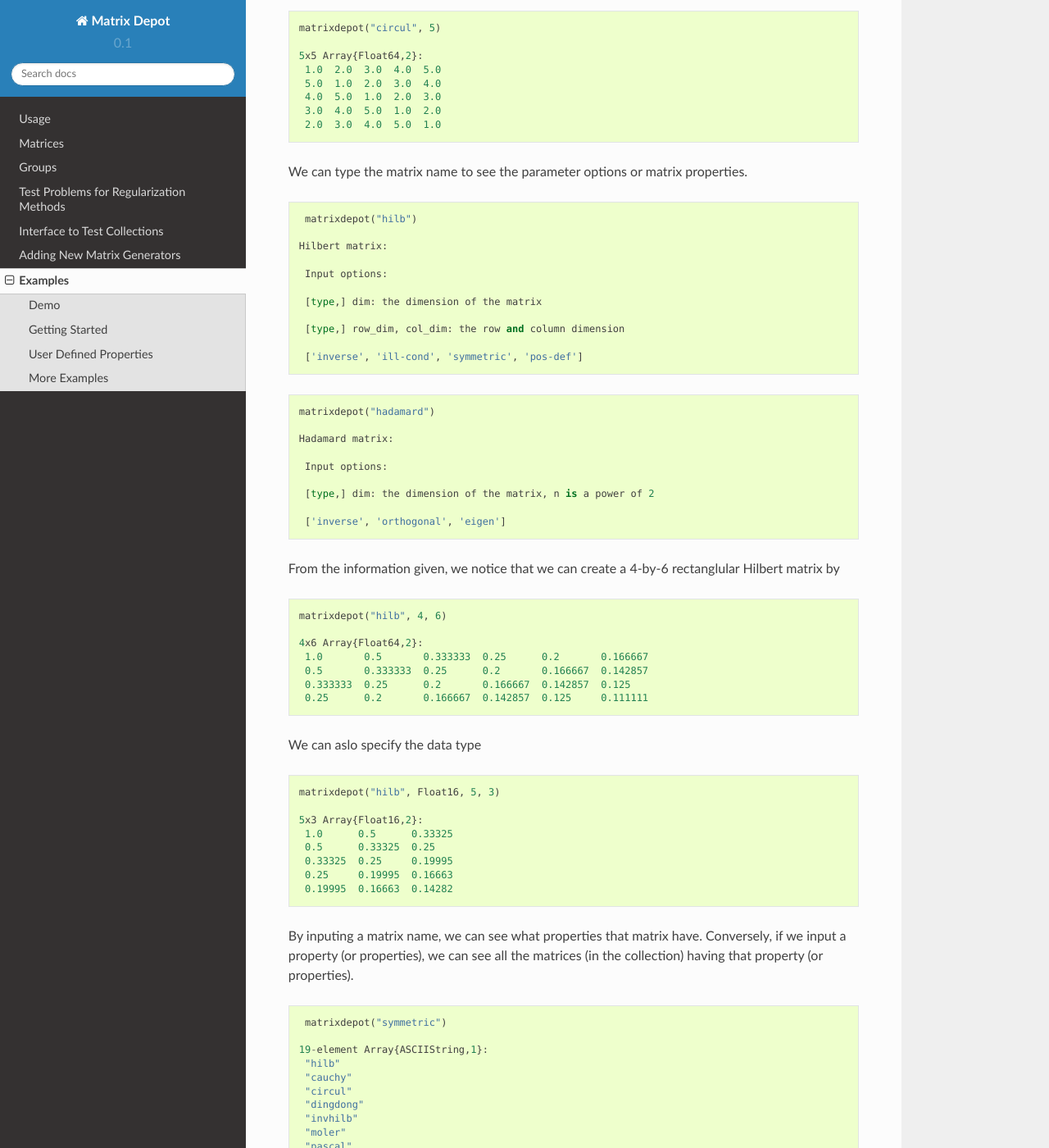
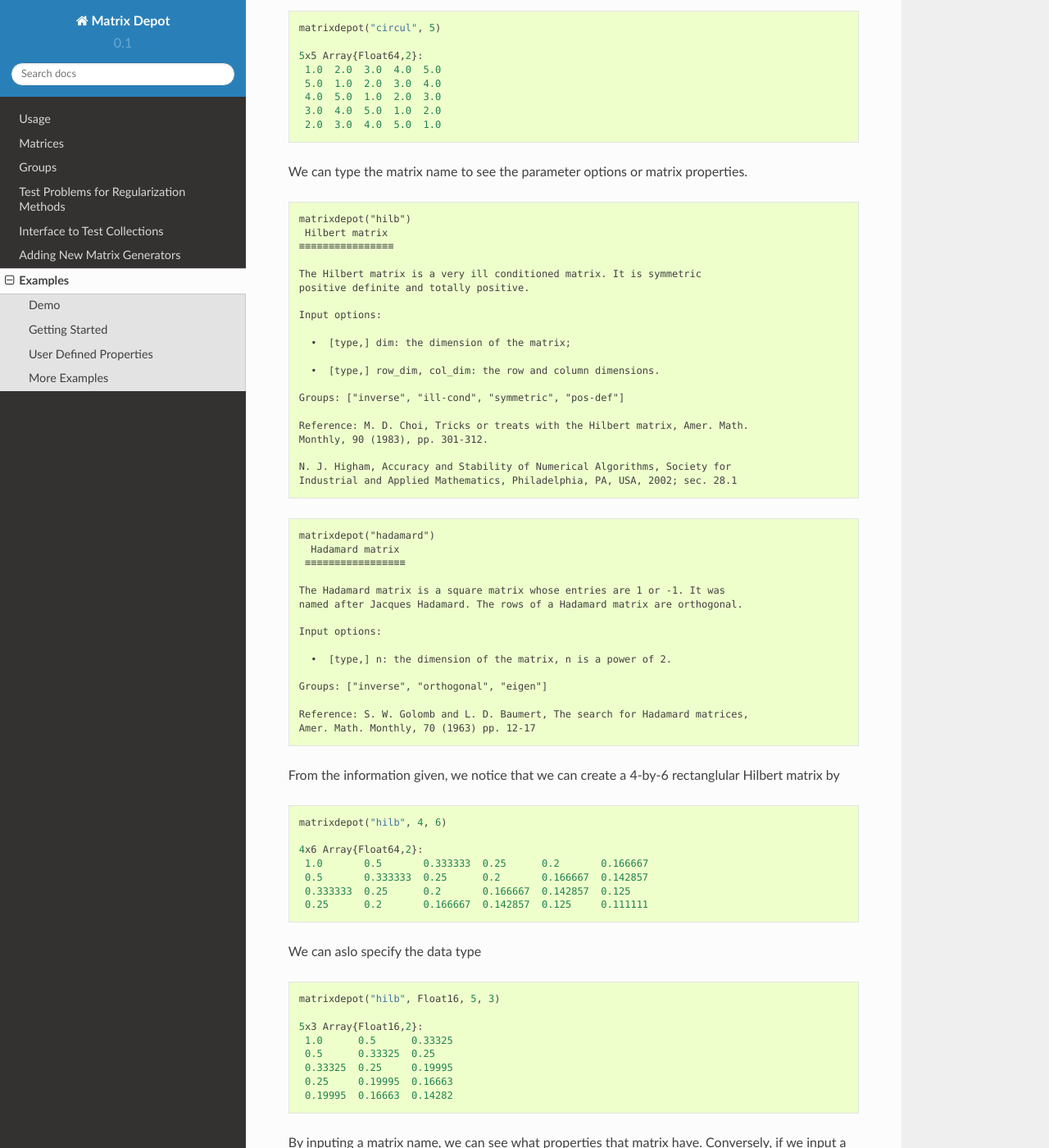
Before and after one commit to JuliaLinearAlgebra/MatrixDepot.jl, a Sphinx documentation site: the page built from doc/examples.rst, in a window 1280 px wide and 1400 px high, scrolled down 1004 px. Shown: the whole window at 82% size. Built offline with Sphinx 7.4.7 and the Read the Docs theme 2.0.0, drawn with Linux system fonts in a browser that asks for light colours.

```diff
--- a/doc/examples.rst
+++ b/doc/examples.rst
@@ -73,31 +73,43 @@ properties.
 .. code::
 
     matrixdepot("hilb")
+     Hilbert matrix
+    ≡≡≡≡≡≡≡≡≡≡≡≡≡≡≡≡
 
-   Hilbert matrix:
+    The Hilbert matrix is a very ill conditioned matrix. It is symmetric
+    positive definite and totally positive.
 
     Input options:
 
-    [type,] dim: the dimension of the matrix
+      •  [type,] dim: the dimension of the matrix;
 
-    [type,] row_dim, col_dim: the row and column dimension
+      •  [type,] row_dim, col_dim: the row and column dimensions.
 
-    ['inverse', 'ill-cond', 'symmetric', 'pos-def']
+    Groups: ["inverse", "ill-cond", "symmetric", "pos-def"]
 
+    Reference: M. D. Choi, Tricks or treats with the Hilbert matrix, Amer. Math.
+    Monthly, 90 (1983), pp. 301-312.
 
+    N. J. Higham, Accuracy and Stability of Numerical Algorithms, Society for
+    Industrial and Applied Mathematics, Philadelphia, PA, USA, 2002; sec. 28.1
 
 .. code::
 
    matrixdepot("hadamard")
+     Hadamard matrix
+    ≡≡≡≡≡≡≡≡≡≡≡≡≡≡≡≡≡
 
-   Hadamard matrix:
+   The Hadamard matrix is a square matrix whose entries are 1 or -1. It was
+   named after Jacques Hadamard. The rows of a Hadamard matrix are orthogonal.
 
-    Input options:
+   Input options:
 
-    [type,] dim: the dimension of the matrix, n is a power of 2
+     •  [type,] n: the dimension of the matrix, n is a power of 2.
 
-    ['inverse', 'orthogonal', 'eigen']
+   Groups: ["inverse", "orthogonal", "eigen"]
 
+   Reference: S. W. Golomb and L. D. Baumert, The search for Hadamard matrices,
+   Amer. Math. Monthly, 70 (1963) pp. 12-17
 
 
 From the information given, we notice that we can create a 4-by-6
```
Also changed, not shown: NEWS.md (+12 -4 lines), README.md (+8 -7 lines), doc/usage.rst (+13 -12 lines), doc/user.rst (+10 -10 lines).
